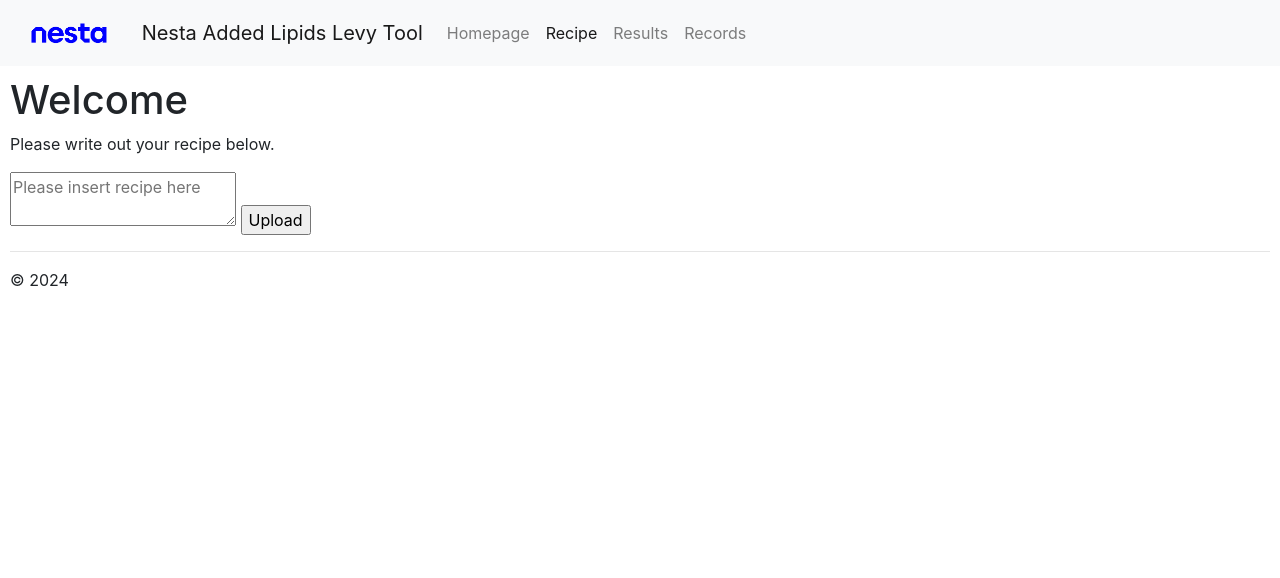
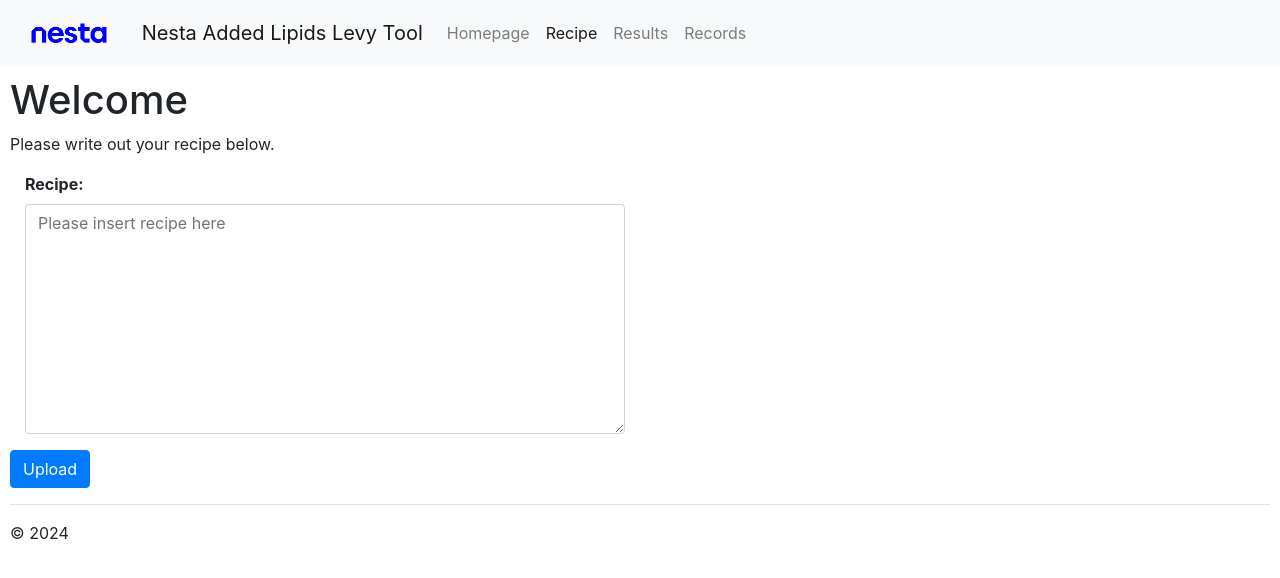
Before and after one commit to BiggestChris/Added-Lipids-Levy-Tool, a Flask app: page /recipe in a window 1280 px wide. Shown: the top 578 px of the page. Run offline with Flask 3, Linux system fonts and the light colour scheme.

Commit message:
Improved layout in recipe page
Text area input is now more reasonably sized

```diff
--- a/templates/recipe.html
+++ b/templates/recipe.html
@@ -11,8 +11,13 @@
     </p>
 
     <form method="POST" action="/recipe" enctype="multipart/form-data">
-        <textarea name="recipe" placeholder="Please insert recipe here"></textarea>
-        <input type="submit" value="Upload" />
+        <div class="col-md-6"> <!-- Adjust this column size to control the width -->
+            <div class="mb-3">
+                <label for="recipe-textarea" class="form-label"><strong>Recipe:</strong></label>
+                <textarea class="form-control" id="recipe-textarea" rows="9" name="recipe" placeholder="Please insert recipe here"></textarea>
+            </div>
+        </div>
+        <button type="submit" class="btn btn-primary">Upload</button>
     </form>
 
 {% endblock %}
```
